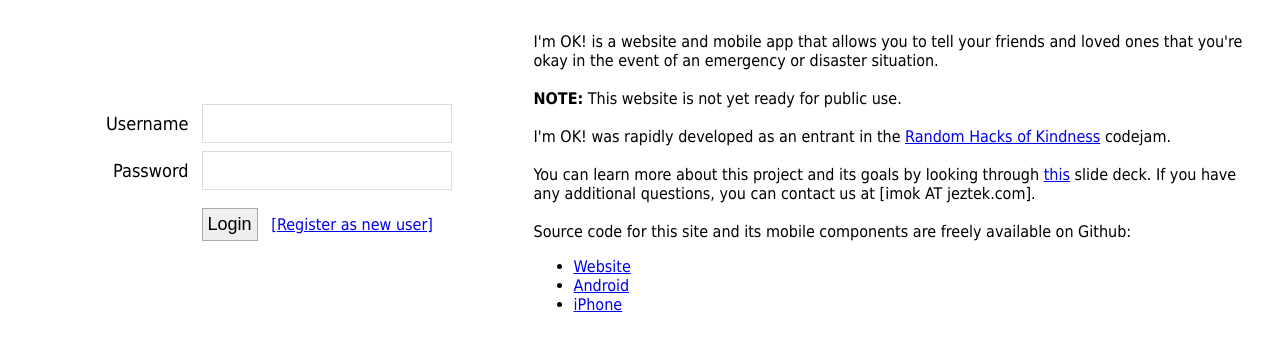
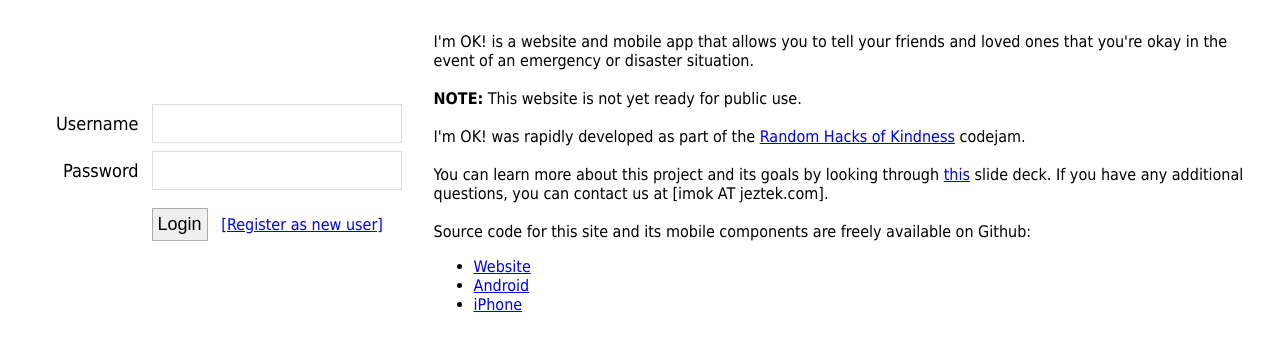
Before and after one commit to jeztek/imok, a Django app: template app/templates/user_login.html in a window 1280 px wide. Shown: the part 134-485 px from the top of the page. Run offline with Django 3.2, Linux system fonts and the light colour scheme; the template is opened without the code that fills it, so the values that code supplies are empty.

Commit message:
updated README, user login text, and some css

```diff
--- a/app/templates/user_login.html
+++ b/app/templates/user_login.html
@@ -39,7 +39,7 @@
       <strong>NOTE:</strong>
       This website is not yet ready for public use.
       <br /><br />
-      I'm OK! was rapidly developed as an entrant in the
+      I'm OK! was rapidly developed as part of the
       <a href="http://www.rhok.org">Random Hacks of Kindness</a> codejam.
       <br /><br />
       You can learn more about this project and its goals by looking through
--- a/static/css/main.css
+++ b/static/css/main.css
@@ -53,7 +53,7 @@ body {
 }
 
 .form {
-    padding: 15px 75px;
+    padding: 15px 25px;
 }
 
 .form td {
```
Also changed, not shown: 1 other file.
